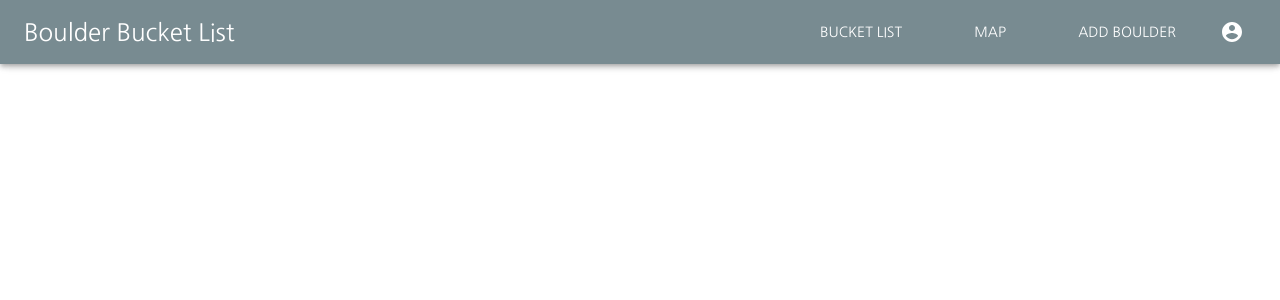
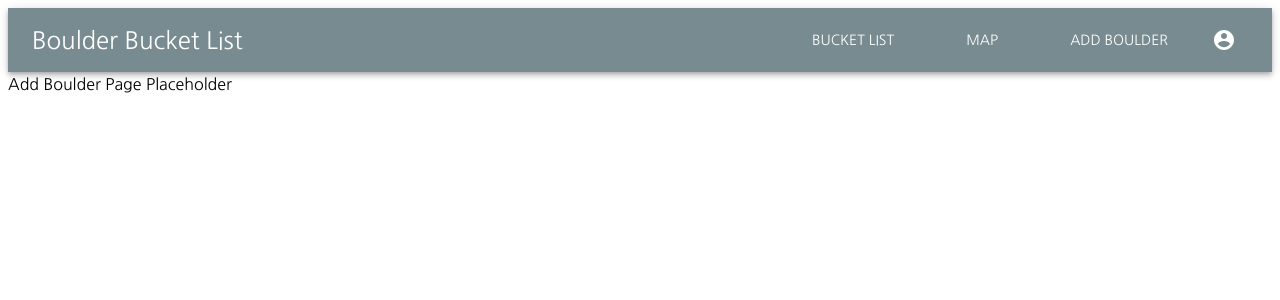
Before and after one commit to j97b/boulder-bucket-list-ui, a React (Create React App) app: page /addBoulder in a window 1280 px wide. Shown: the top 300 px of the page. Built offline with nearby package versions, Linux system fonts and the light colour scheme.

Commit message:
adding page palceholders

```diff
--- a/src/App.jsx
+++ b/src/App.jsx
@@ -1,12 +1,28 @@
 import React from 'react';
-import { BrowserRouter as Router } from 'react-router-dom';
+import { BrowserRouter as Router, Route } from 'react-router-dom';
 
 import Navbar from './navbar/Navbar';
+import BucketList from './pages/bucketList/BucketList';
+import Home from './pages/home/Home';
+import Map from './pages/map/Map';
+import AddBoulder from './pages/addBoulder/AddBoulder';
 
 const App = () => {
     return (
         <Router>
             <Navbar />
+            <Route path='/home'>
+                <Home />
+            </Route>
+            <Route path='/bucketList'>
+                <BucketList />
+            </Route>
+            <Route path='/map'>
+                <Map />
+            </Route>
+            <Route path='/addBoulder'>
+                <AddBoulder />
+            </Route>
         </Router>
     );
 };
--- a/src/navbar/Navbar.jsx
+++ b/src/navbar/Navbar.jsx
@@ -10,10 +10,10 @@ const Navbar = () => {
 
     return (
         <div className={classes.root}>
-            <AppBar>
+            <AppBar position='static'>
                 <Toolbar>
                     <div>
-                        <Typography variant='h5' className={classes.title} component={Link} to='/'>Boulder Bucket List</Typography>
+                        <Typography variant='h5' className={classes.title} component={Link} to='/home'>Boulder Bucket List</Typography>
                     </div>
                     <Button color='inherit' className={classes.button} component={Link} to='/bucketList'>Bucket List</Button>
                     <Button color='inherit' className={classes.button} component={Link} to='/map'>Map</Button>
--- /dev/null
+++ b/src/pages/addBoulder/AddBoulder.jsx
@@ -0,0 +1,10 @@
+import React from 'react';
+import { Typography } from '@material-ui/core';
+
+const AddBoulder = () => {
+    return (
+        <Typography>Add Boulder Page Placeholder</Typography>
+    );
+};
+
+export default AddBoulder;
--- /dev/null
+++ b/src/pages/bucketList/BucketList.jsx
@@ -0,0 +1,10 @@
+import React from 'react';
+import { Typography } from '@material-ui/core';
+
+const BucketList = () => {
+    return (
+        <Typography>Bucket List Page Placeholder</Typography>
+    );
+};
+
+export default BucketList;
--- /dev/null
+++ b/src/pages/home/Home.jsx
@@ -0,0 +1,10 @@
+import React from 'react';
+import { Typography } from '@material-ui/core';
+
+const Home = () => {
+    return (
+        <Typography>Home Page Placeholder</Typography>
+    );
+};
+
+export default Home;
--- /dev/null
+++ b/src/pages/map/Map.jsx
@@ -0,0 +1,10 @@
+import React from 'react';
+import { Typography } from '@material-ui/core';
+
+const Map = () => {
+    return (
+        <Typography>Map Page Placeholder</Typography>
+    );
+};
+
+export default Map;
```
